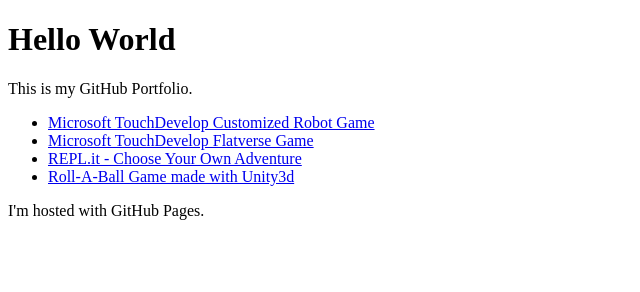
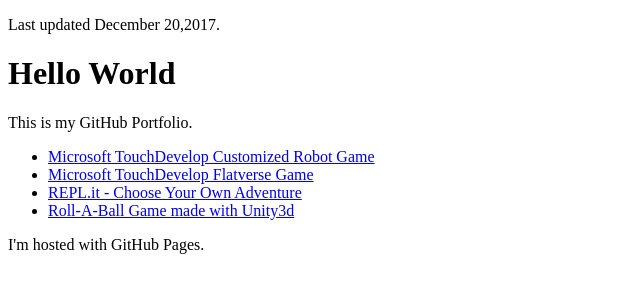
Before and after one commit to ljjoj123/ljjoj123.github.io, a plain HTML site: page index.html in a window 1280 px wide. Shown: the whole page, without its empty margins (0-640 px from the left). Drawn offline with Linux system fonts and the light colour scheme.

Commit message:
Last updated December 20,2017
Last  Updated December 20 2017

```diff
--- a/index.html
+++ b/index.html
@@ -1,6 +1,7 @@
 <!DOCTYPE html>
 <html>
 <body>
+<p>Last updated December 20,2017.</p>
 <h1>Hello World</h1>
 <p>This is my GitHub Portfolio.</p>
 <ul>
```
